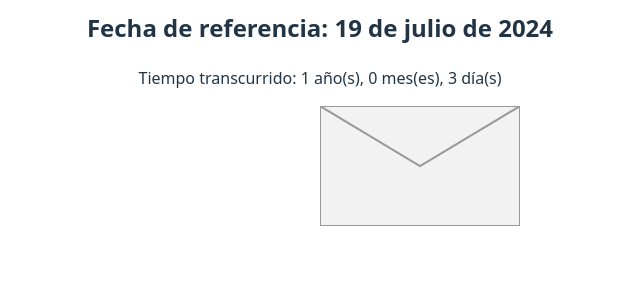
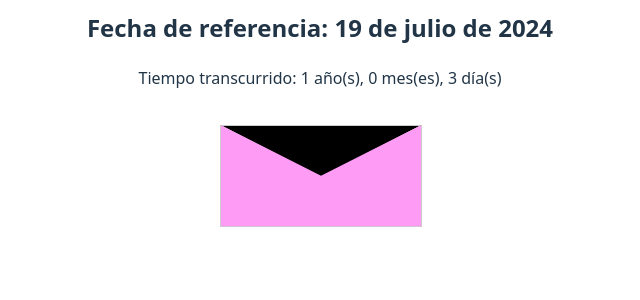
Before and after one commit to RoyerYL/CouplePage, a React (Vite) app: page / in a window 1280 px wide. Shown: the top 300 px of the page, without its empty margins (320-960 px from the left). Built offline with nearby package versions, Linux system fonts and the light colour scheme.

Commit message:
ANIMATION CARD

```diff
--- /dev/null
+++ b/src/components/EnvelopeWithLetter.jsx
@@ -0,0 +1,44 @@
+import { useEffect, useState } from 'react';
+import styles from './EnvelopeWithLetter.module.css';
+
+function EnvelopeWithLetter({ message = "¡Este es tu mensaje secreto! 💌" }) {
+  const [opened, setOpened] = useState(false);
+  const [showLetter, setShowLetter] = useState(false);
+
+  // Aparecer: cuando `opened` se vuelve true
+  useEffect(() => {
+    if (opened) setShowLetter(true);
+  }, [opened]);
+
+  // Animación de salida: cuando termina, oculta la carta
+  const handleLetterAnimationEnd = () => {
+    if (!opened) setShowLetter(false);
+  };
+
+  const handleClick = () => {
+    setOpened(prev => !prev);
+  };
+
+  return (
+    <div className={styles.container} onClick={handleClick}>
+
+      <div className={`${styles.envelope} ${opened ? styles.open : ''}`}>
+        <div className={styles.flap}></div>
+        <div className={styles.flapborder}></div>
+        <div className={styles.base}></div>
+      </div>
+
+      {showLetter && (
+        <div
+          className={`${styles.letter} ${opened ? styles.fadeIn : styles.fadeOut}`}
+          onAnimationEnd={handleLetterAnimationEnd}
+          onClick={handleClick}
+        >
+          <p>{message}</p>
+        </div>
+      )}
+    </div>
+  );
+}
+
+export default EnvelopeWithLetter;
--- /dev/null
+++ b/src/components/EnvelopeWithLetter.module.css
@@ -0,0 +1,101 @@
+.container {
+  position: relative;
+  width: 200px;
+  height: 160px;
+  perspective: 1000px;
+  margin: 35px auto;
+  cursor: pointer;
+}
+
+/* Envelope parts */
+.envelope {
+  position: relative;
+  width: 100%;
+  height: 100px;
+  margin-top: 30px;
+}
+
+.flap {
+  width: 100%;
+  height: 50px;
+  background: #000000;
+  position: absolute;
+  top: 0;
+  left: 0;
+  transform-origin: top;
+  clip-path: polygon(0 0, 50% 100%, 100% 0%);
+  border: 1px solid #ccc;
+  transition: transform 0.8s ease;
+  z-index: 2;
+}
+.flapborder {
+  width: 100%;
+  height: 100px;
+  position: absolute;
+  background-color: #fd9bf5;
+  top: 0;
+  left: 0;
+  transform-origin: top;
+  clip-path: polygon(0% 100%, 100% 100%, 100% 0%,50% 50%, 0 0%);
+  border: 1px solid #ccc;
+  transition: transform 0.8s ease;
+  z-index: 4;
+}
+
+.base {
+  width: 100%;
+  height: 100px;
+  background: #fff;
+  position: absolute;
+  top: 0;
+  left: 0;
+  border: 1px solid #ccc;
+  z-index: 1;
+}
+
+/* Open state */
+.open .flap {
+  transform: rotateX(-120deg);
+}
+
+/* Letter */
+.letter {
+  position: absolute;
+  top: 0;
+  left: 0;
+  width: 100%;
+  background: #fffdf7;
+  border: 1px solid #ccc;
+  box-shadow: 0 4px 8px rgba(0, 0, 0, 0.2);
+  z-index: 3;
+  animation: slideUp 0.8s ease forwards;
+  text-align: center;
+  font-weight: bold;
+}
+.fadeIn {
+  animation: slideUp 1s ease forwards;
+}
+
+.fadeOut {
+  animation: slideDown 0.5s ease forwards;
+}
+@keyframes slideUp {
+  from {
+    transform: translateY(0px);
+    opacity: 0;
+  }
+  to {
+    transform: translateY(-50px);
+    opacity: 1;
+  }
+}
+@keyframes slideDown {
+  from {
+    transform: translateY(-50px);
+    opacity: 1;
+  }
+  to {
+    transform: translateY(0px);
+    opacity: 0;
+  }
+}
--- a/src/components/LandingPage.jsx
+++ b/src/components/LandingPage.jsx
@@ -1,6 +1,6 @@
 import { useEffect, useState } from 'react';
 import styles from './LandingPage.module.css';
-import RotatingEnvelope from './RotatingEnvelope';
+import EnvelopeWithLetter from './EnvelopeWithLetter';
 
 function LandingPage() {
   const [timePassed, setTimePassed] = useState('');
@@ -31,7 +31,7 @@ function LandingPage() {
     <div className={styles.containerLanding}>
       <h2>Fecha de referencia: 19 de julio de 2024</h2>
       <p>Tiempo transcurrido: {timePassed}</p>
-      <RotatingEnvelope />
+      <EnvelopeWithLetter/>
     </div>
   );
 }
--- a/src/components/RotatingEnvelope.jsx
+++ b/src/components/RotatingEnvelope.jsx
@@ -9,8 +9,8 @@ function RotatingEnvelope() {
           viewBox="0 0 100 60"
           xmlns="http://www.w3.org/2000/svg"
         >
-          <rect width="100" height="60" fill="#f2f2f2" stroke="#999" />
-          <polyline points="0,0 50,30 100,0" fill="none" stroke="#999" />
+          <rect width="100" height="60" fill="#f2f2f2" stroke="" />
+          <polyline points="0,0 50,30 100,0" fill="none" stroke="" />
         </svg>
 
         <svg
@@ -18,7 +18,7 @@ function RotatingEnvelope() {
           viewBox="0 0 100 60"
           xmlns="http://www.w3.org/2000/svg"
         >
-          <rect width="100" height="60" fill="#e0e0e0" stroke="#666" />
+          <rect width="100" height="60" fill="#f2f2f2" stroke="#666" />
           <polygon points="0,0 50,30 100,0 100,60 0,60" fill="#ccc" />
         </svg>
       </div>
--- a/src/components/RotatingEnvelope.module.css
+++ b/src/components/RotatingEnvelope.module.css
@@ -19,6 +19,8 @@
 
 .front,
 .back {
+  border: 1px solid black;
+  border-radius: 15px;
   position: absolute;
   width: 100%;
   height: 100%;
```
